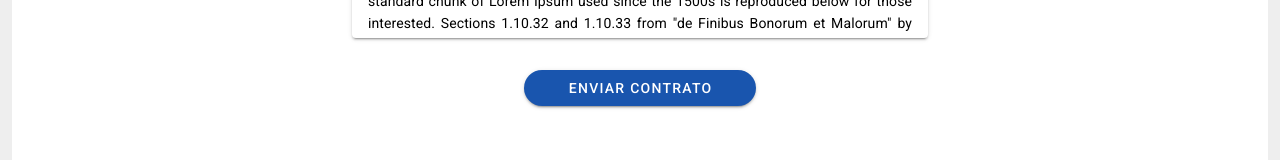
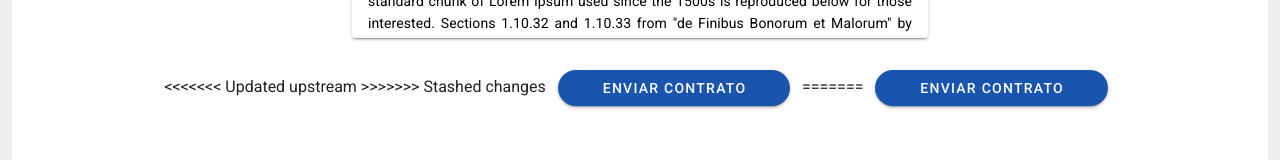
Before and after one commit to Fsnete7/frontend_jobag, a Vue app: page /contract in a window 1280 px wide. Shown: the part 416-576 px from the top of the page. Built offline with nearby package versions, Linux system fonts and the light colour scheme.

Commit message:
Update btn-create-dialog.vue

```diff
--- a/src/components/btn-create-dialog.vue
+++ b/src/components/btn-create-dialog.vue
@@ -1,8 +1,13 @@
 <template>
   <v-dialog transition="dialog-top-transition" max-width="600">
     <template v-slot:activator="{ on, attrs }">
+<<<<<<< Updated upstream
         <v-btn class="ma-2 white--text" :loading="loading" :disabled="loading" color="#1955AE"
             @click="loader = 'loading'" rounded  style="width: 20%" v-bind="attrs" v-on="on">{{ lblbtn }}</v-btn>
+=======
+      <v-btn class="ma-2 white--text" :loading="loading" :disabled="loading" color="#1955AE"
+             @click="loader = 'loading'" rounded  style="width: 20%" v-bind="attrs" v-on="on">{{ lblbtn }}</v-btn>
+>>>>>>> Stashed changes
     </template>
     <template>
       <v-card>
```
